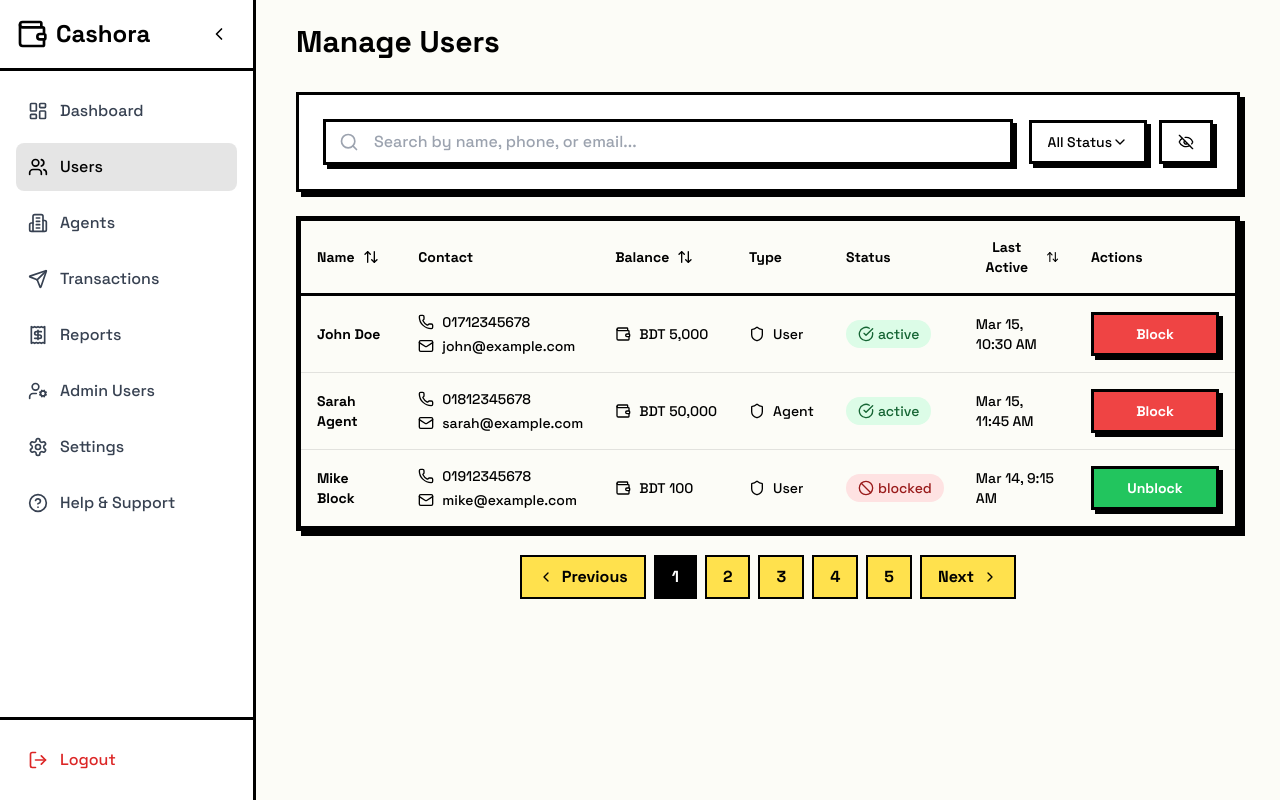
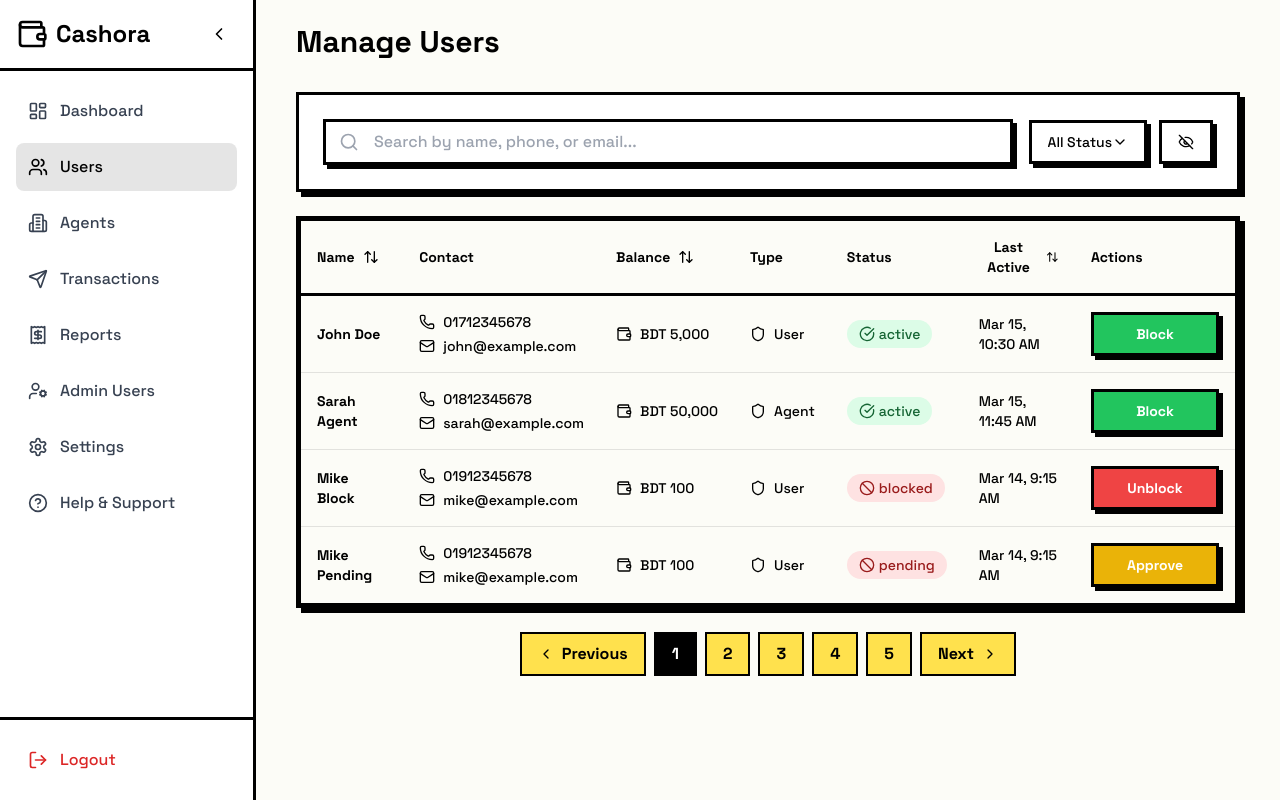
Before and after one commit to mahmudulturan/cashora-frontend, a React (Vite) app: page /dashboard/manage-users in a window 1280 px wide. Built offline with nearby package versions, Linux system fonts and the light colour scheme.

Commit message:
feat: add user status management component with confirmation dialog

```diff
--- a/src/pages/dashboard/manage-users/components/manage-users-table.tsx
+++ b/src/pages/dashboard/manage-users/components/manage-users-table.tsx
@@ -10,8 +10,7 @@ import {
 import formatDate from '@/utils/formatDate';
 import { ArrowUpDown, Phone, Mail, Wallet, Shield, CheckCircle, Ban } from 'lucide-react';
 import formatAmount from '@/utils/formatAmount';
-import { Button } from '@/components/ui/button';
-
+import UpdateUserStatus from './update-user-status';
 interface User {
     id: string;
     name: string;
@@ -19,7 +18,7 @@ interface User {
     email: string;
     balance: number;
     type: string;
-    status: string;
+    status: 'active' | 'blocked' | 'pending';
     lastActive: string;
 }
 
@@ -52,6 +51,16 @@ const users: User[] = [
         balance: 100,
         type: 'user',
         status: 'blocked',
+        lastActive: '2024-03-14T09:15:00Z',
+    },
+    {
+        id: '4',
+        name: 'Mike Pending',
+        phone: '01912345678',
+        email: 'mike@example.com',
+        balance: 100,
+        type: 'user',
+        status: 'pending',
         lastActive: '2024-03-14T09:15:00Z',
     },
 ];
@@ -146,12 +155,7 @@ const ManageUsersTable: FC<IManageUsersTableProps> = ({ showBalance }) => {
                                     {formatDate(user.lastActive)}
                                 </TableCell>
                                 <TableCell className="p-4">
-                                    <Button
-                                        className={`w-32 ${user.status === 'active' ? 'bg-red-500' : 'bg-green-500'
-                                            } text-white`}
-                                    >
-                                        {user.status === 'active' ? 'Block' : 'Unblock'}
-                                    </Button>
+                                    <UpdateUserStatus status={user.status} />
                                 </TableCell>
                             </TableRow>
                         ))}
--- /dev/null
+++ b/src/pages/dashboard/manage-users/components/update-user-status.tsx
@@ -0,0 +1,58 @@
+import {
+    AlertDialog,
+    AlertDialogAction,
+    AlertDialogCancel,
+    AlertDialogContent,
+    AlertDialogDescription,
+    AlertDialogFooter,
+    AlertDialogHeader,
+    AlertDialogTitle,
+    AlertDialogTrigger,
+} from '@/components/ui/alert-dialog'
+import { Button } from '@/components/ui/button'
+import { FC } from 'react';
+
+interface IUpdateUserStatusProps {
+    status: 'pending' | 'active' | 'blocked';
+}
+
+const UpdateUserStatus: FC<IUpdateUserStatusProps> = ({ status }) => {
+    return (
+        <AlertDialog>
+            <AlertDialogTrigger asChild>
+                <Button
+                    className={`w-32 ${status === 'pending' ? 'bg-yellow-500' : status === 'active' ? 'bg-green-500' : 'bg-red-500'
+                        } text-white`}
+                >
+                    {status === 'pending' ? 'Approve' : status === 'active' ? 'Block' : 'Unblock'}
+                </Button>
+            </AlertDialogTrigger>
+            <AlertDialogContent>
+                <AlertDialogHeader>
+                    <AlertDialogTitle>Are you absolutely sure?</AlertDialogTitle>
+                    <AlertDialogDescription>
+                        {status === 'pending'
+                            ? "This will approve the user's account and grant them access to the platform."
+                            : status === 'active'
+                                ? "This will block the user's account and prevent them from accessing the platform."
+                                : "This will unblock the user's account and restore their access to the platform."
+                        }
+                    </AlertDialogDescription>
+                </AlertDialogHeader>
+                <AlertDialogFooter>
+                    <AlertDialogCancel>Cancel</AlertDialogCancel>
+                    <AlertDialogAction asChild>
+                        <Button
+                            className={`w-32 ${status === 'pending' ? 'bg-yellow-500' : status === 'active' ? 'bg-green-500' : 'bg-red-500'
+                                } text-white`}
+                        >
+                            {status === 'pending' ? 'Approve' : status === 'active' ? 'Block' : 'Unblock'}
+                        </Button>
+                    </AlertDialogAction>
+                </AlertDialogFooter>
+            </AlertDialogContent>
+        </AlertDialog>
+    );
+};
+
+export default UpdateUserStatus;
```
